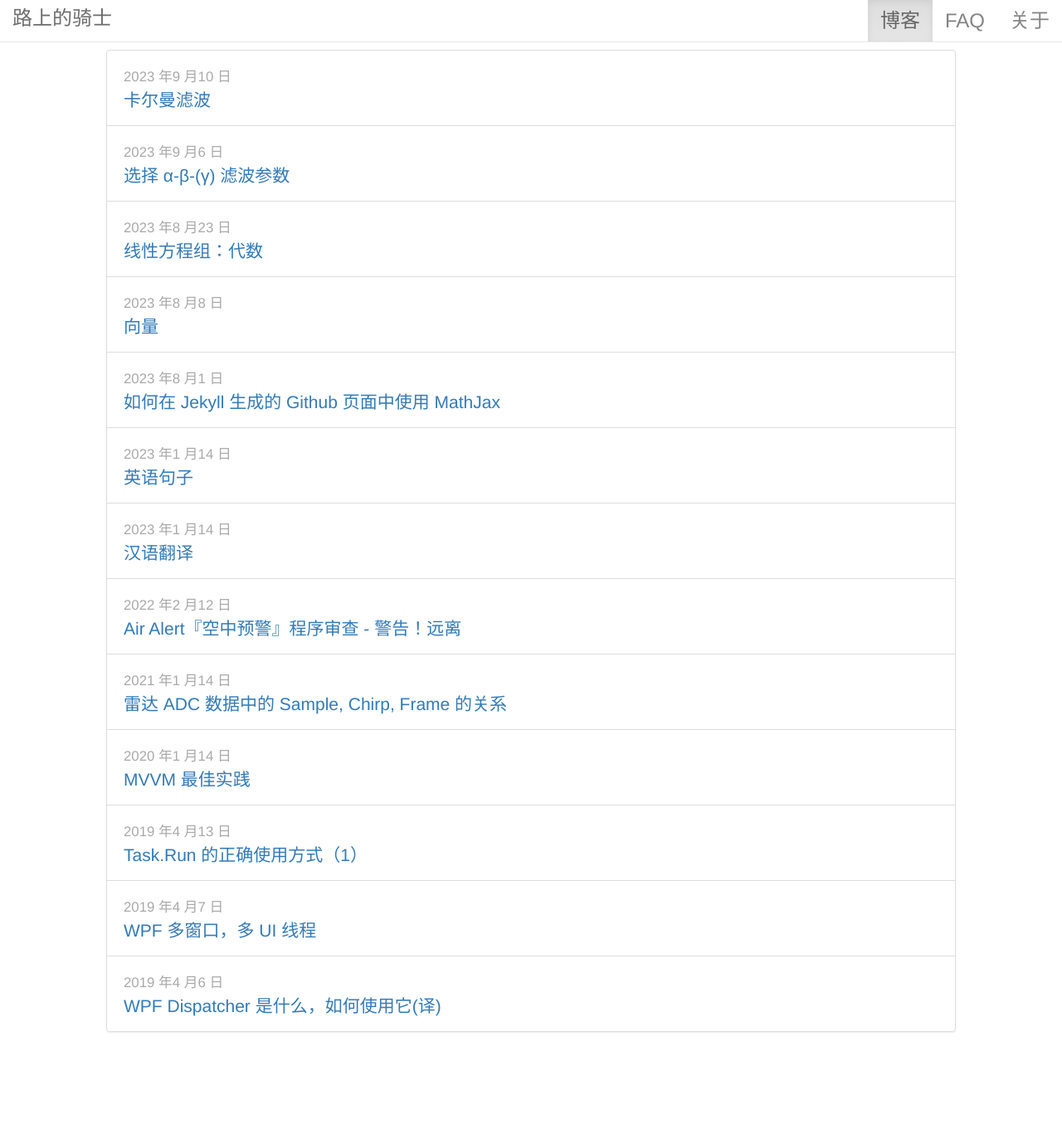
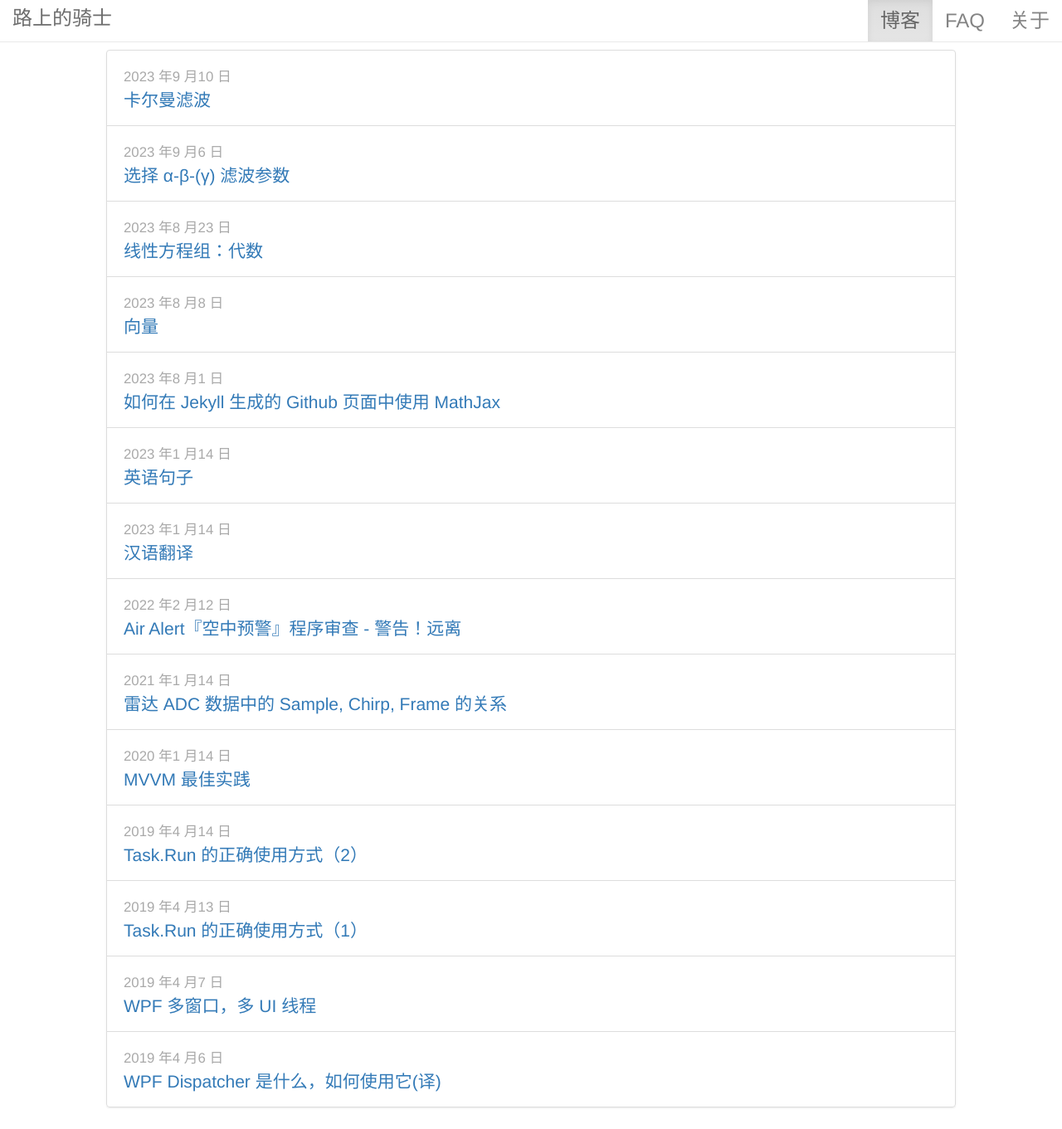
Before and after one commit to luli100/luli100.github.io, a Jekyll site: the page built from index.html, in a window 1280 px wide and 1361 px high. Shown: the whole window at 83% size. Built offline with Jekyll 4.4.1, drawn with Linux system fonts in a browser that asks for light colours; part of the change alters nothing that is shown.

Commit message:
task run proper usage

````diff
--- a/_posts/2019-04-13-task-run-proper-usage-one.md
+++ b/_posts/2019-04-13-task-run-proper-usage-one.md
@@ -43,4 +43,4 @@ Task DoWorkAsync();
 Task DoWorkAsync();
 ```
 
-下一篇：<a href="/blogs/2019/04/14/task-run-proper-usage-2.html">Task.Run 的正确使用方式（2）</a>
+下一篇：<a href="/task-run-proper-usage-two">Task.Run 的正确使用方式（2）</a>
--- /dev/null
+++ b/_posts/2019-04-14-task-run-proper-usage-two.md
@@ -0,0 +1,88 @@
+---
+layout: post
+title: Task.Run 的正确使用方式（2）
+---
+
+我们从一些现有的代码开始，它们以同步方式执行一些复杂计算。
+
+```
+class MyService
+{
+    public int CalculateMandelbrot()
+    {
+        for (int i = 0; i != 10000000; ++i)
+        {
+            // 一些计算逻辑
+        }
+
+        return 100;
+    }
+}
+...
+private void MyButton_Click(object sender, EVentArgs e)
+{
+    // 会堵塞 UI 线程
+    myService.CalculateMandelbrot();
+}
+```
+
+现在，我们想在 UI 线程中使用它，但是这个方法会堵塞我们的 UI 线程。这是一个应该使用 Task.Run 执行 CPU-bound 操作的地方。
+
+### 别在方法实现中使用 Task.Run
+
+为了不会堵塞 UI 线程，很多新手可能会以下面的方式使用 Task.Run
+
+```
+class MyService
+{
+    public Task&lt;int&gt; CalculateMandelbrotAsync()
+    {
+        return Task.Run(()=>
+        {
+            for (int i = 0; i != 10000000; ++i)
+            {
+                // 一些计算逻辑
+            }
+
+            return 100;
+        })
+    }
+}
+...
+private async void MyButton_Click(object sender, EVentArgs e)
+{
+    // 不会堵塞 UI 线程
+    await myService.CalculateMandelbrot();
+}
+```
+
+咋一看，这似乎解决了问题。它确实解决了这个问题，但是它并没有以最好的方式做到这一点。
+
+### 用 Task.Run 调用方法的正确方式
+
+```
+class MyService
+{
+    public int CalculateMandelbrotAsync()
+    {
+        for (int i = 0; i != 10000000; ++i)
+        {
+            // 一些计算逻辑
+        }
+
+        return 100;
+    }
+}
+...
+private async void MyButton_Click(object sender, EVentArgs e)
+{
+    // 不会堵塞 UI 线程
+    await Task.Run(() => { myService.CalculateMandelbrot(); });
+}
+```
+
+现在的服务 API 是干净的（它为 CPU-bound 方法公开了一个同步 API），它适用于所有调用者，并且 UI 层负责不堵塞 UI 线程。
+
+结论：<strong>不要在方法实现中使用 Task.Run；而是使用 Task.Run 来调用方法。</strong>
+
+下一篇：<a href="/task-run-proper-usage-two">Task.Run 的正确使用方式（3）</a>
````
